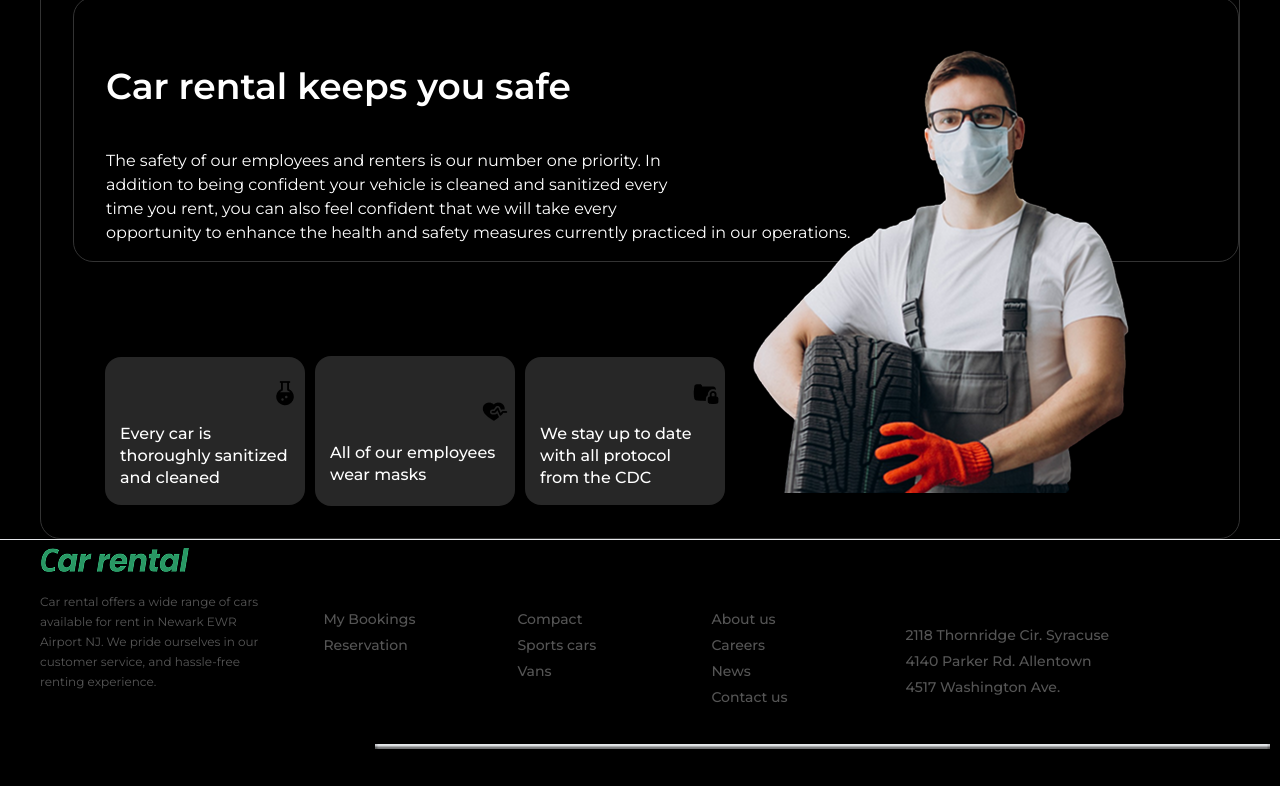
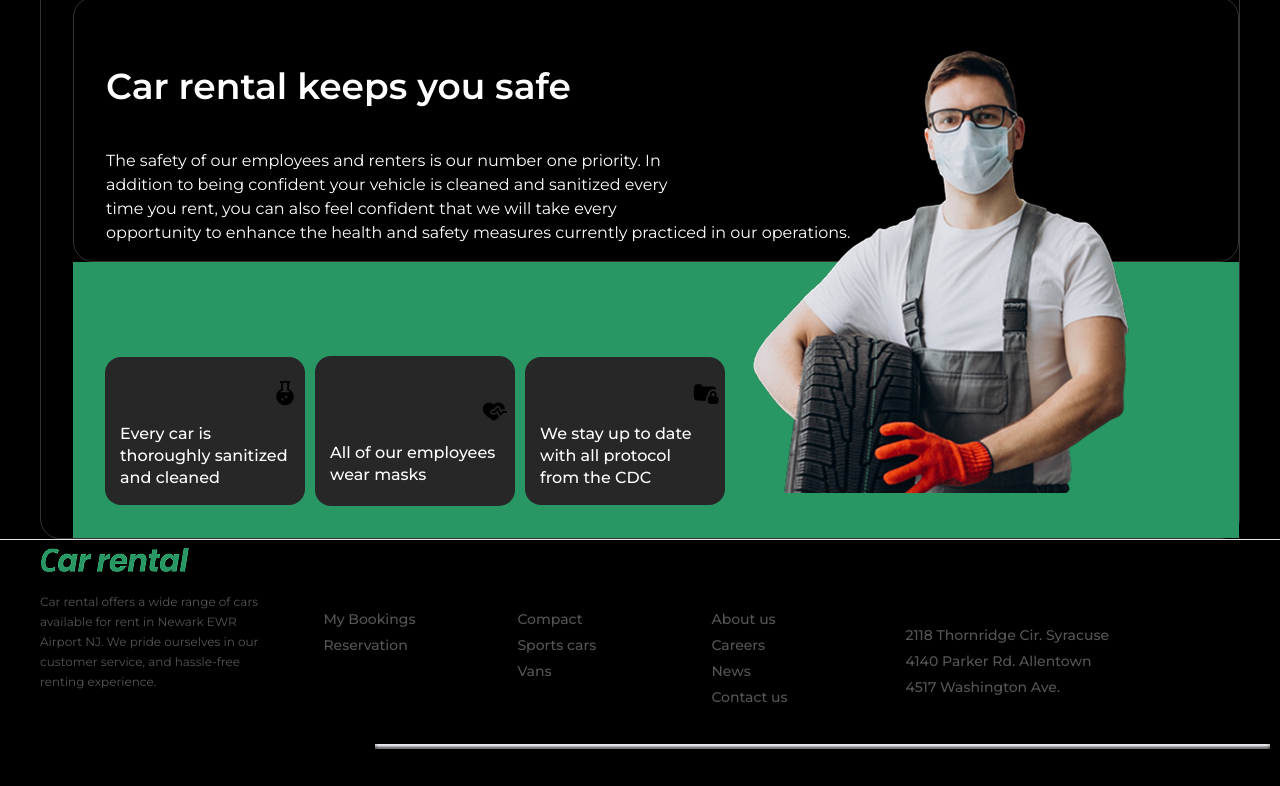
Before and after one commit to Abror-228/carrental, a plain HTML site: page black.html in a window 1280 px wide. In both pictures the pointer is over the element 656 px from the left and 3874 px from the top of the page. Shown: the part 3474-4260 px from the top of the page. Drawn offline with nearby package versions, Linux system fonts and the light colour scheme.

Commit message:
sanjinisan

```diff
--- a/black.css
+++ b/black.css
@@ -650,6 +650,11 @@ padding-block: 12px 160px;
     padding-top: 94px;
 }
 
+.real-master-bottom:hover {
+    background-color: #299764;
+    transition: 0.67s;
+}
+
 
 
 /* nayn */
```
